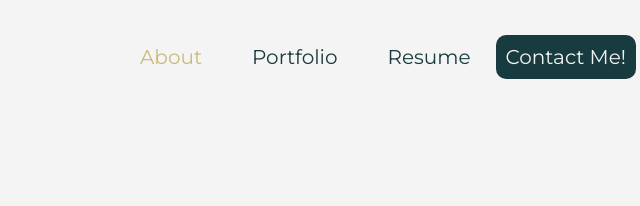
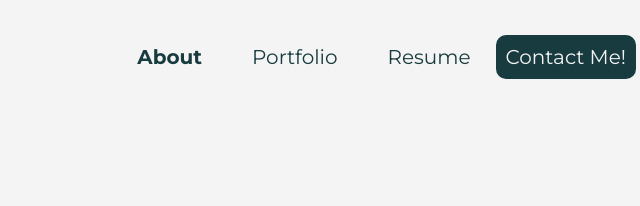
Before and after one commit to hayleepierce/personal-website, a plain HTML site: page pages/home.html in a window 1280 px wide. In both pictures the pointer is over the link "About". Shown: the top 206 px of the page, 624-1264 px from the left. Drawn offline with Linux system fonts and the light colour scheme; a web font is replaced by a local one.

Commit message:
change: Hover effect

```diff
--- a/assets/css/styles.css
+++ b/assets/css/styles.css
@@ -91,7 +91,7 @@ a {
     }
 
         #nav-bar .nav-link:hover {
-            color: var(--accent);
+            font-weight: bold;
         }
 
     #nav-bar .nav-btn {
```
